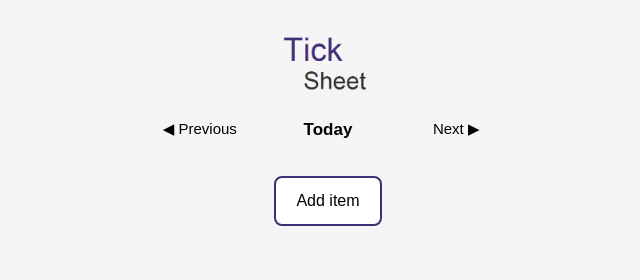
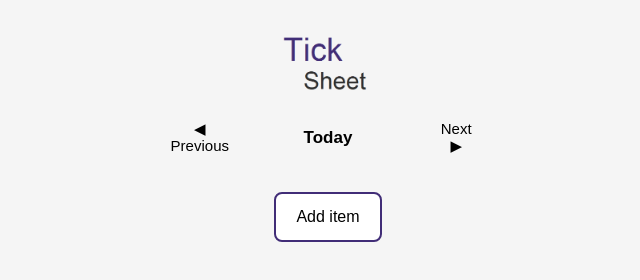
Before and after one commit to malapps/ticksheet, a plain HTML site: page 404.html in a window 1280 px wide. Shown: the whole page, without its empty margins (312-952 px from the left). Drawn offline with Linux system fonts and the light colour scheme; no server answers.

Commit message:
Add files via upload

```diff
--- a/404.html
+++ b/404.html
@@ -234,9 +234,15 @@
 
     <!-- NAVIGATION BAR -->
     <div id="navBar" class="nav-bar">
-        <button id="prevBtn" class="nav-btn">◀ Previous</button>
+        <button id="prevBtn" class="nav-btn">
+        <span>◀</span>
+        <span>Previous</span>
+        </button>
         <span id="dateLabel" class="date-label">Today</span>
-        <button id="nextBtn" class="nav-btn">Next ▶</button>
+        <button id="nextBtn" class="nav-btn">
+        <span>Next</span>
+        <span>▶</span>
+        </button>
     </div>
 
     <div id="itemsList"></div>
```
